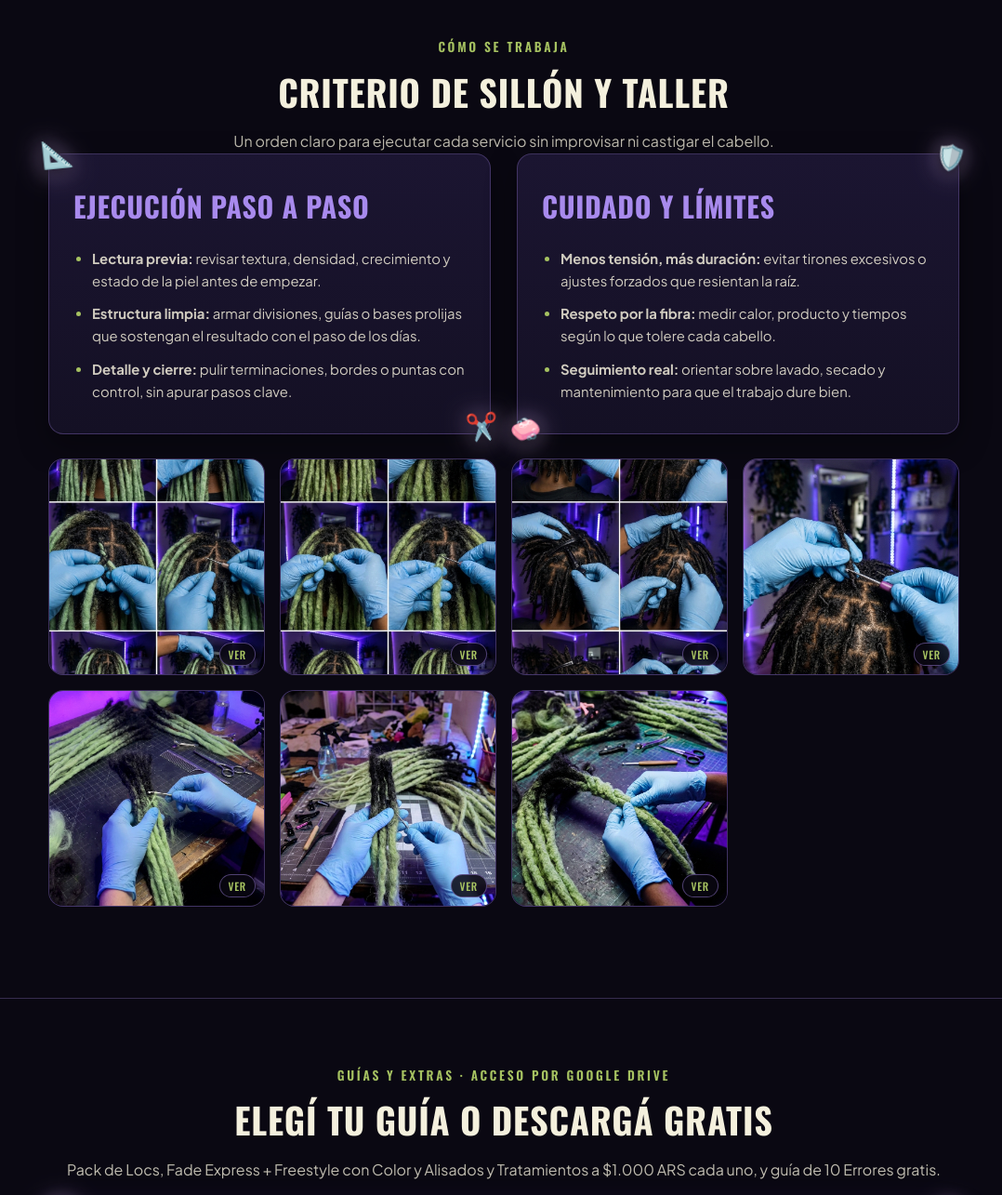
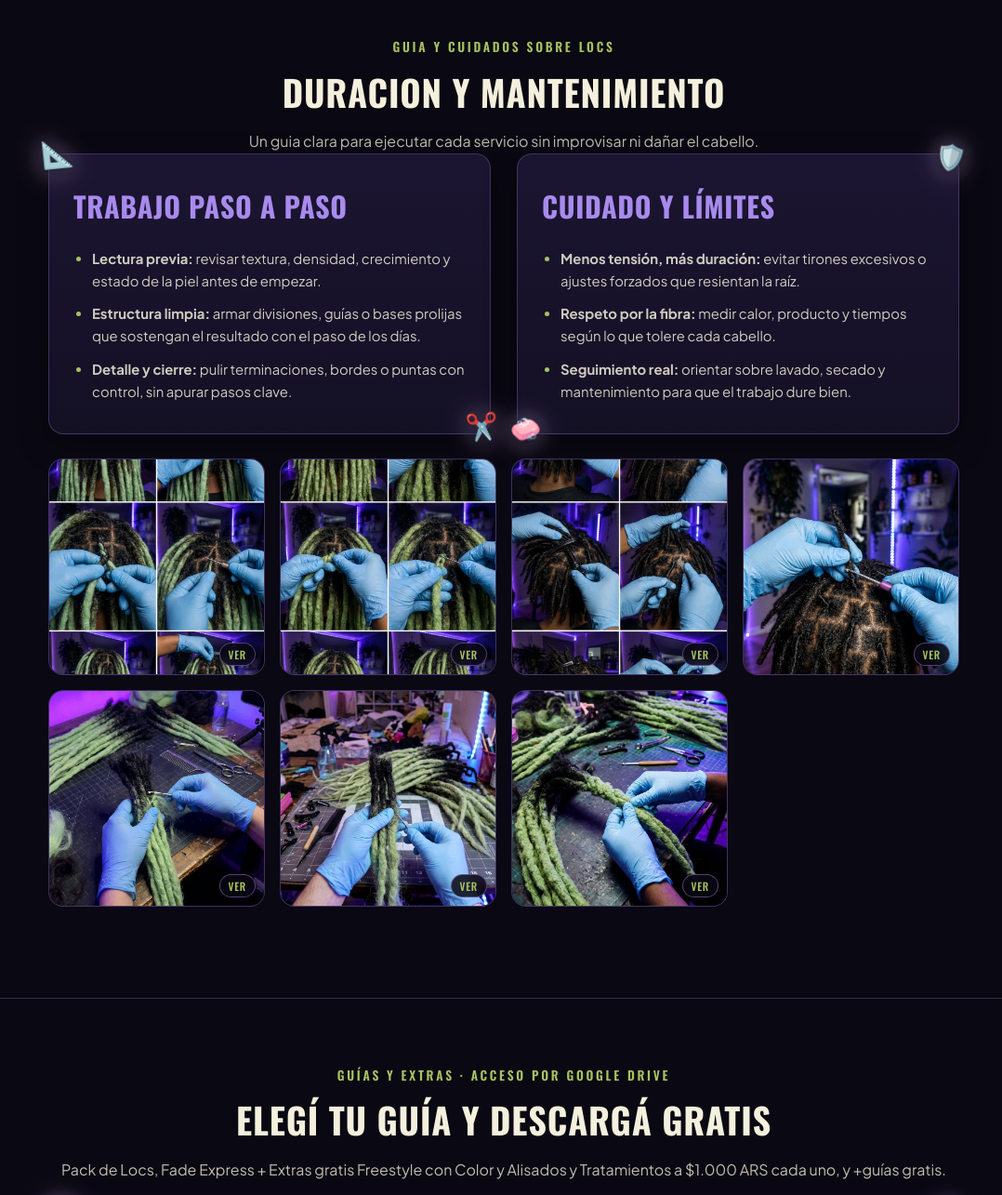
Before and after one commit to lordflvcko321-rgb/dr3ad, a plain HTML site: page index.html in a window 1280 px wide. Shown: the part 4780-6065 px from the top of the page at 93% size, without its empty margins (98-1176 px from the left). Drawn offline with nearby package versions, Linux system fonts and the light colour scheme.

Commit message:
Update index.html

```diff
--- a/index.html
+++ b/index.html
@@ -900,15 +900,15 @@
    <!-- Flujo de trabajo en el taller (reemplaza "Para quién es / Lo que no es") -->
 <section id="flujo-taller" class="section">
   <div class="wrap">
-    <p class="eyebrow center">Cómo se trabaja</p>
-    <h2 class="center" style="font-size:2.4rem; margin-top:6px;">Criterio de sillón y taller</h2>
-    <p class="center muted" style="margin-top:10px">Un orden claro para ejecutar cada servicio sin improvisar ni castigar el cabello.</p>
+    <p class="eyebrow center">Guia y cuidados sobre locs</p>
+    <h2 class="center" style="font-size:2.4rem; margin-top:6px;">Duracion y mantenimiento </h2>
+    <p class="center muted" style="margin-top:10px">Un guia clara para ejecutar cada servicio sin improvisar ni dañar el cabello.</p>
 
     <div class="two-col">
       <div class="card emoji-box">
         <span class="corner-emoji md pos-tl" aria-hidden="true">📐</span>
         <span class="corner-emoji md pos-br" aria-hidden="true">✂️</span>
-        <h2>Ejecución paso a paso</h2>
+        <h2>Trabajo paso a paso</h2>
         <ul>
           <li><strong>Lectura previa:</strong> revisar textura, densidad, crecimiento y estado de la piel antes de empezar.</li>
           <li><strong>Estructura limpia:</strong> armar divisiones, guías o bases prolijas que sostengan el resultado con el paso de los días.</li>
@@ -941,9 +941,9 @@
     <section id="comprar" class="section">
       <div class="wrap">
         <p class="eyebrow center">Guías y extras · Acceso por Google Drive</p>
-        <h2 class="center" style="font-size:2.4rem; margin-top:6px;">Elegí tu guía o descargá gratis</h2>
+        <h2 class="center" style="font-size:2.4rem; margin-top:6px;">Elegí tu guía y descargá gratis</h2>
         <p class="center muted" style="margin-top:10px">
-          Pack de Locs, Fade Express + Freestyle con Color y Alisados y Tratamientos a $1.000 ARS cada uno, y guía de 10 Errores gratis.
+          Pack de Locs, Fade Express + Extras gratis Freestyle con Color y Alisados y Tratamientos a $1.000 ARS cada uno, y +guías gratis.
         </p>
 
         <!-- 1. Principal: Módulo de Dreads -->
```
